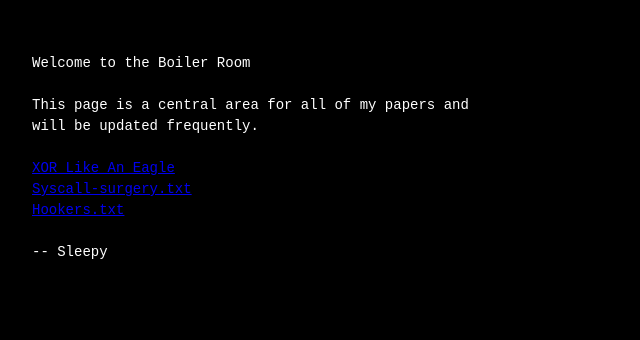
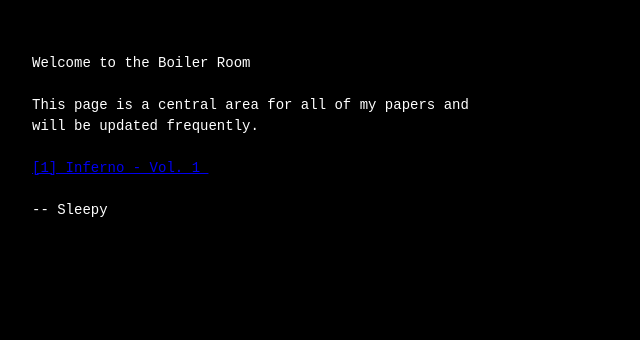
Before and after one commit to sleepyG8/SleepyG8.github.io, a plain HTML site: page index.html in a window 1280 px wide. Shown: the whole page, without its empty margins (0-640 px from the left). Drawn offline with Linux system fonts and the light colour scheme.

Commit message:
Update index.html

```diff
--- a/index.html
+++ b/index.html
@@ -22,9 +22,7 @@ Welcome to the Boiler Room
 This page is a central area for all of my papers and
 will be updated frequently.
 
-<a href="https://sleepyg8.github.io/Papers/xor-like-a-eagle.txt" target="_blank">XOR Like An Eagle</a>
-<a href="https://sleepyg8.github.io/Papers/syscall-surgery.txt" target="_blank">Syscall-surgery.txt</a>
-<a href="https://sleepyg8.github.io/Papers/Hookers.txt" target="_blank">Hookers.txt</a>
+<a href="https://sleepyg8.github.io/Inferno.txt" target="_blank">[1] Inferno - Vol. 1 </a>
 
 -- Sleepy
 </body>
```
